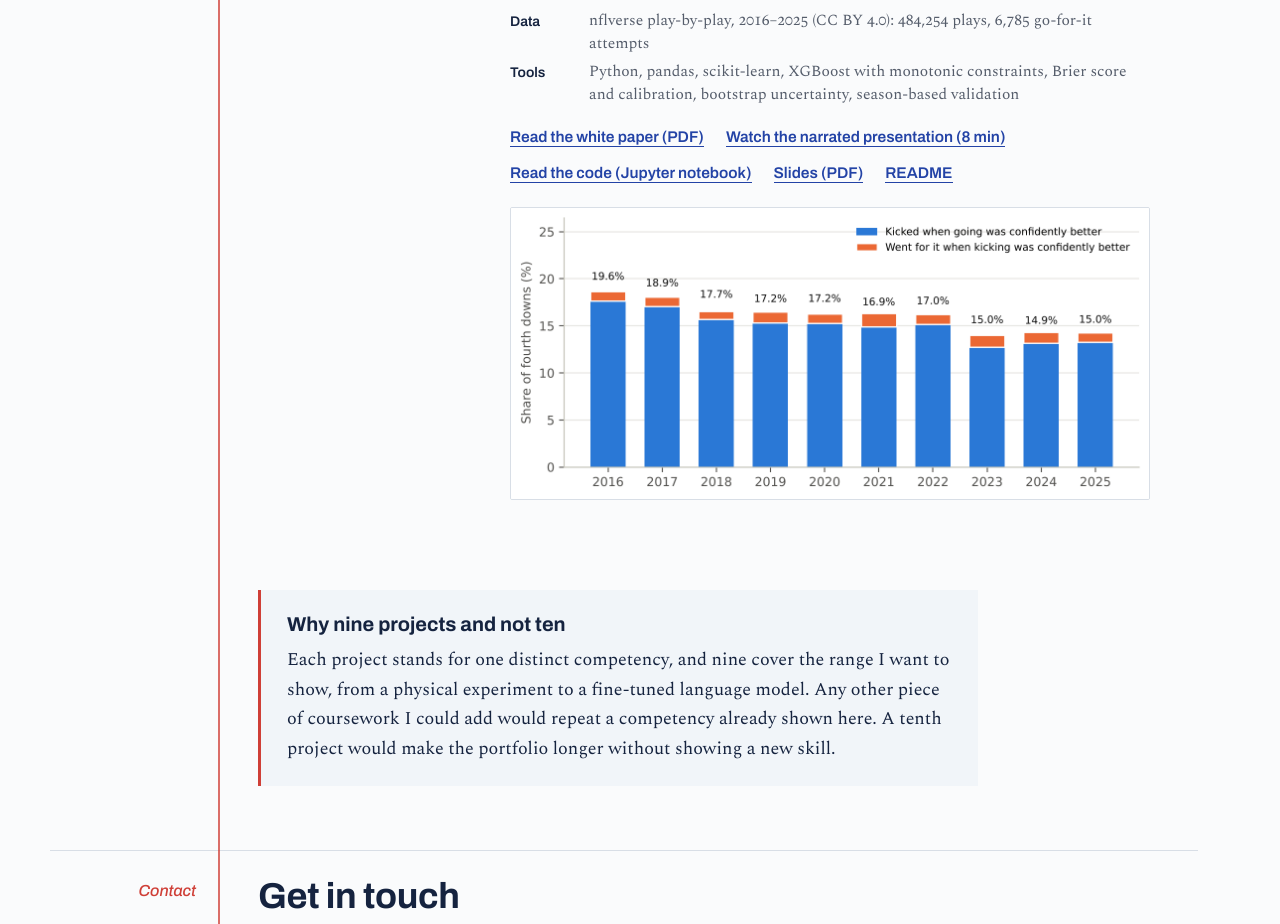
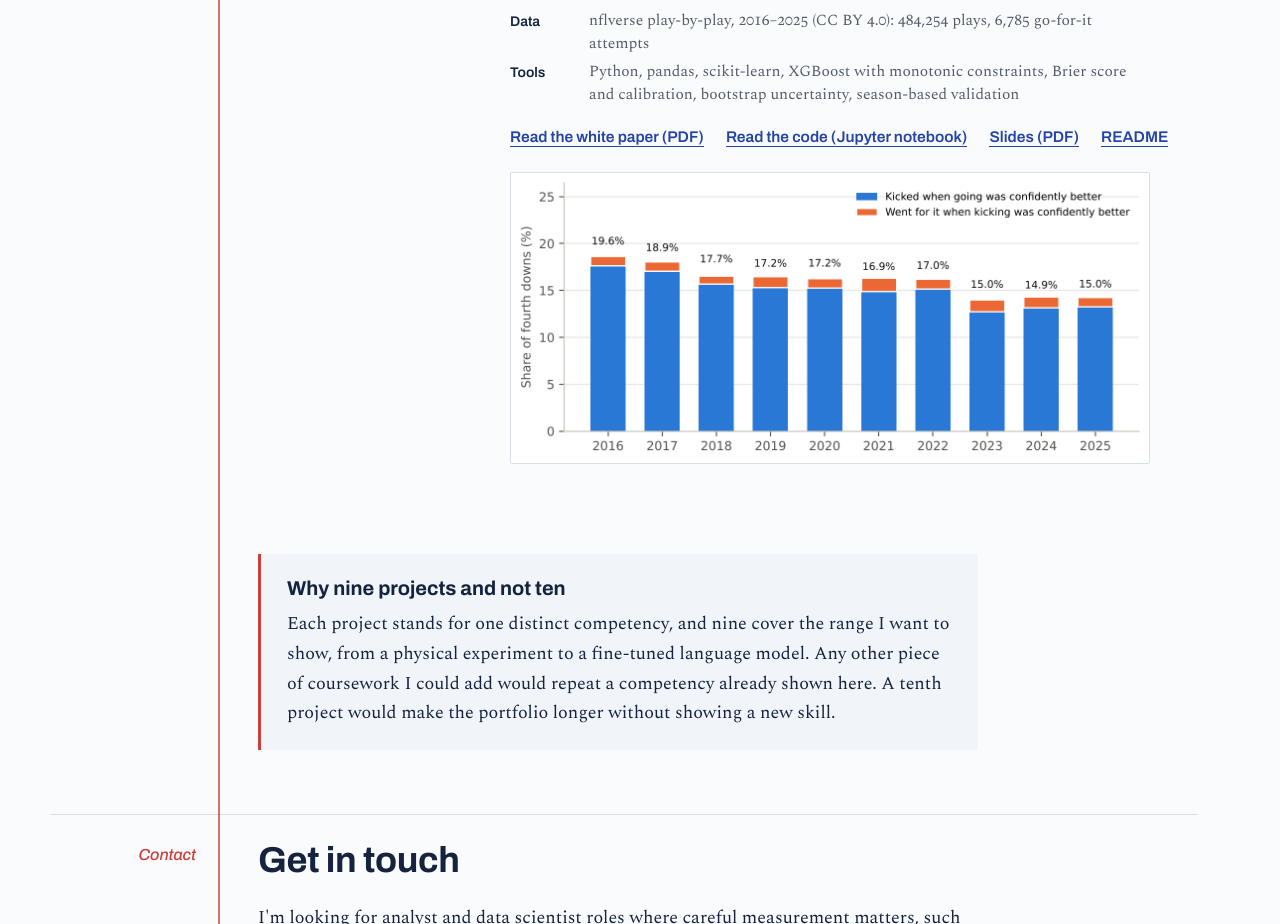
Before and after one commit to keatonl2/keatonl2.github.io, a plain HTML site: page index.html in a window 1280 px wide. Shown: the part 8560-9484 px from the top of the page. Drawn offline with nearby package versions, Linux system fonts and the light colour scheme.

Commit message:
Remove video links (video kept private)

```diff
--- a/index.html
+++ b/index.html
@@ -328,7 +328,6 @@
               </dl>
               <ul class="links">
                 <li><a href="projects/nfl-fourth-down-decisions/nfl-fourth-down-white-paper.pdf">Read the white paper (PDF)</a></li>
-                <li><a href="projects/nfl-fourth-down-decisions/nfl-fourth-down-presentation-video.mp4">Watch the narrated presentation (8 min)</a></li>
                 <li><a href="https://github.com/keatonl2/keatonl2.github.io/blob/main/projects/nfl-fourth-down-decisions/nfl-fourth-down-decisions.ipynb">Read the code (Jupyter notebook)</a></li>
                 <li><a href="projects/nfl-fourth-down-decisions/nfl-fourth-down-slides.pdf">Slides (PDF)</a></li>
                 <li><a href="https://github.com/keatonl2/keatonl2.github.io/tree/main/projects/nfl-fourth-down-decisions">README</a></li>
```
Also changed, not shown: 3 other files.
